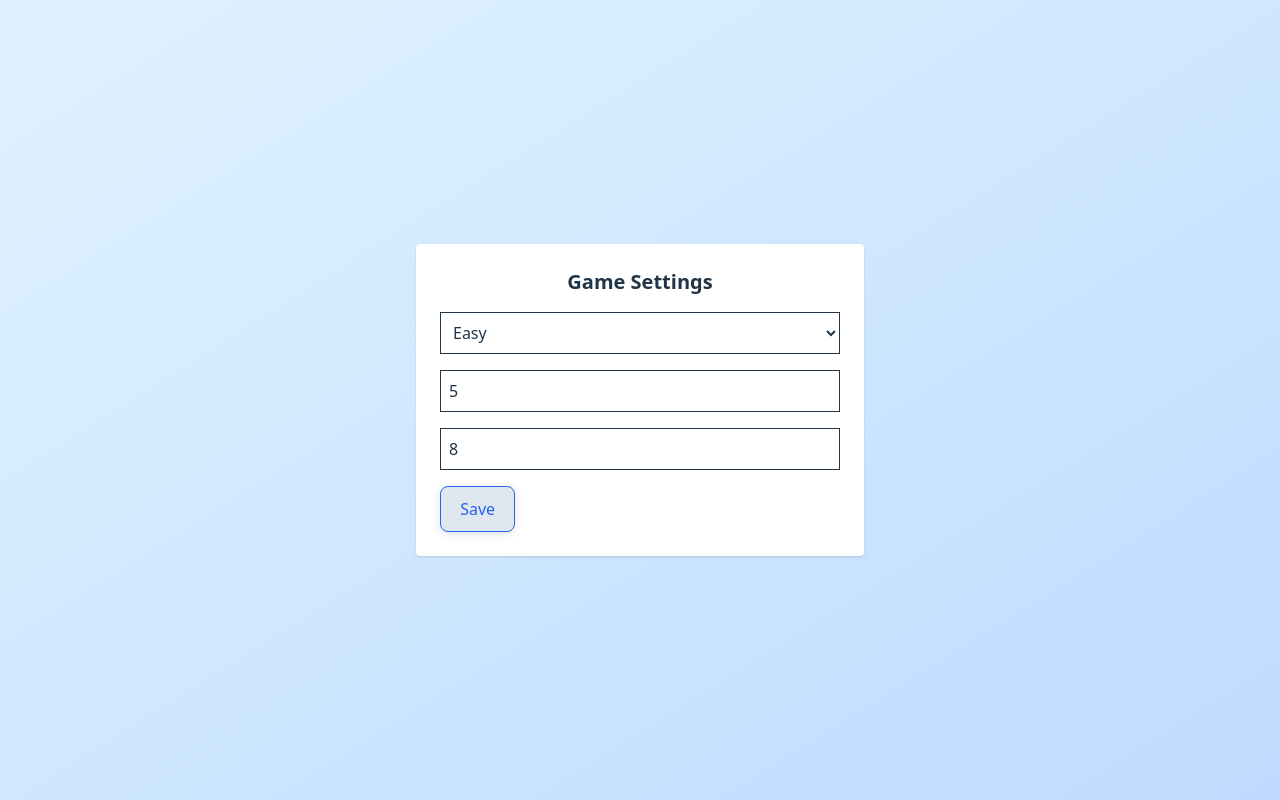
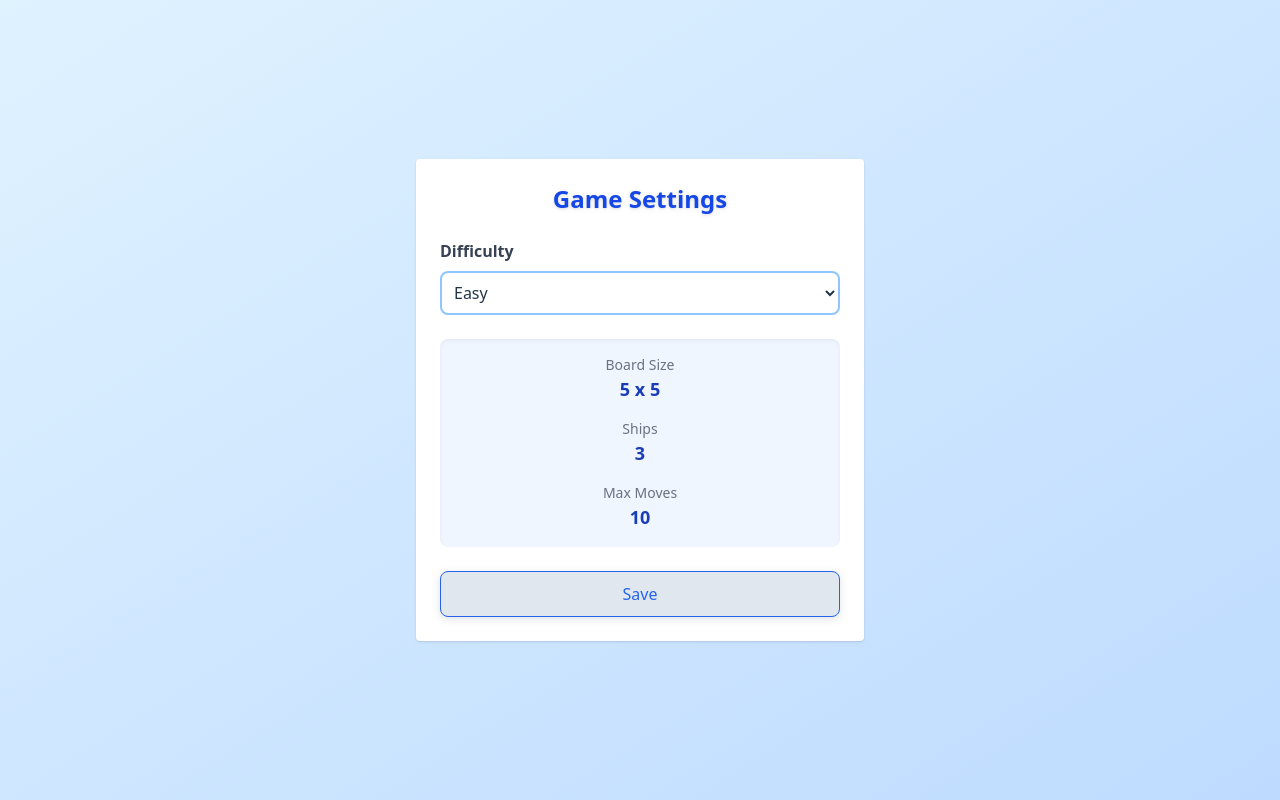
Before and after one commit to DrozdovDenysZTU/sea_battle, a React (Vite) app: page /settings in a window 1280 px wide. Built offline with nearby package versions, Linux system fonts and the light colour scheme.

Commit message:
improve setting page

```diff
--- a/src/pages/SettingsPage.tsx
+++ b/src/pages/SettingsPage.tsx
@@ -1,44 +1,89 @@
 import PageLayout from '../components/layout/PageLayout'
 import Card from '../components/ui/Card'
-import Button from '../components/ui/Button'
-import { useForm } from 'react-hook-form'
 import { useGameStore } from '../store/gameStore'
-import type { GameSettings } from '../types/settings'
+import { useState } from 'react'
+import { useNavigate } from 'react-router-dom'
+
+const DIFFICULTY_PRESETS: Record<
+  'easy' | 'medium' | 'hard',
+  { boardSize: number; ships: number; maxMoves: number }
+> = {
+  easy: { boardSize: 5, ships: 3, maxMoves: 10 },
+  medium: { boardSize: 7, ships: 5, maxMoves: 15 },
+  hard: { boardSize: 10, ships: 8, maxMoves: 20 }
+}
 
 export default function SettingsPage() {
   const { settings, setSettings } = useGameStore()
+  const [difficulty, setDifficulty] = useState<'easy' | 'medium' | 'hard'>(
+    settings.difficulty
+  )
+  const navigate = useNavigate()
 
-  const { register, handleSubmit } = useForm<GameSettings>({
-    defaultValues: settings
-  })
+  const handleChange = (e: React.ChangeEvent<HTMLSelectElement>) => {
+    setDifficulty(e.target.value as 'easy' | 'medium' | 'hard')
+  }
+
+  const handleSubmit = (e: React.FormEvent) => {
+    e.preventDefault()
+    setSettings({
+      difficulty,
+      ...DIFFICULTY_PRESETS[difficulty]
+    })
+    navigate('/')
+  }
+
+  const preset = DIFFICULTY_PRESETS[difficulty]
 
   return (
     <PageLayout>
       <Card>
-        <h2 className="text-xl font-semibold text-center mb-4">
+        <h2 className="text-2xl font-bold text-center mb-6 text-blue-700 drop-shadow">
           Game Settings
         </h2>
+        <form onSubmit={handleSubmit} className="space-y-6">
+          <div>
+            <label className="block font-semibold text-gray-700 mb-2">
+              Difficulty
+            </label>
+            <select
+              value={difficulty}
+              onChange={handleChange}
+              className="border-2 border-blue-300 rounded-lg p-2 w-full focus-ring-2 focus-ring-blue-400 focus-outline-none transition"
+            >
+              <option value="easy">Easy</option>
+              <option value="medium">Medium</option>
+              <option value="hard">Hard</option>
+            </select>
+          </div>
 
-        <form onSubmit={handleSubmit(setSettings)} className="space-y-4">
-          <select {...register('difficulty')} className="border p-2 w-full">
-            <option value="easy">Easy</option>
-            <option value="medium">Medium</option>
-            <option value="hard">Hard</option>
-          </select>
+          <div className="grid grid-cols-1 sm-grid-cols-3 gap-4 text-center bg-blue-50 rounded-lg p-4 shadow-inner">
+            <div>
+              <span className="block text-sm text-gray-500">Board Size</span>
+              <span className="text-lg font-bold text-blue-800">
+                {preset.boardSize} x {preset.boardSize}
+              </span>
+            </div>
+            <div>
+              <span className="block text-sm text-gray-500">Ships</span>
+              <span className="text-lg font-bold text-blue-800">
+                {preset.ships}
+              </span>
+            </div>
+            <div>
+              <span className="block text-sm text-gray-500">Max Moves</span>
+              <span className="text-lg font-bold text-blue-800">
+                {preset.maxMoves}
+              </span>
+            </div>
+          </div>
 
-          <input
-            type="number"
-            {...register('boardSize')}
-            className="border p-2 w-full"
-          />
-
-          <input
-            type="number"
-            {...register('maxMoves')}
-            className="border p-2 w-full"
-          />
-
-          <Button type="submit">Save</Button>
+          <button
+            type="submit"
+            className="w-full py-3 text-lg rounded-lg bg-blue-600 hover:bg-blue-700 text-white shadow-lg"
+          >
+            Save
+          </button>
         </form>
       </Card>
     </PageLayout>
```
